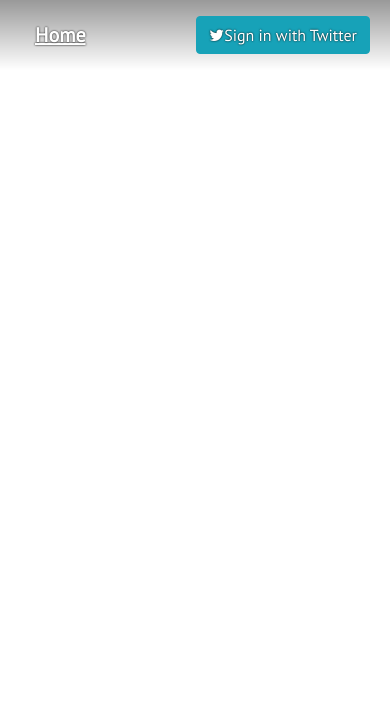
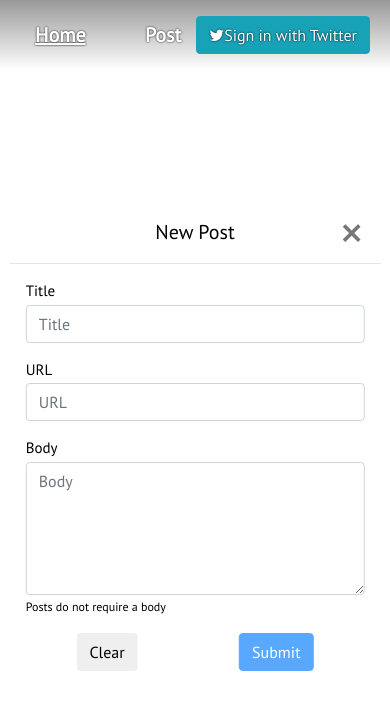
Before and after one commit to babyccino/Ginterest, an Angular app: page / in a window 390 px wide. Shown: the top 710 px of the page. Built offline with nearby package versions, Linux system fonts and the light colour scheme; no server answers.

Commit message:
form sizing

```diff
--- a/src/app/components/header/header.component.html
+++ b/src/app/components/header/header.component.html
@@ -5,7 +5,7 @@
 				[ngClass]="{'underline': userViewing == ''}" [routerLink]="'/'">Home</a>
 			<a class="animation-transition button-container my-nav-left underline">{{userViewing}}</a>
 			<div class="dropdown-container animation-transition button-container"
-				*ngIf="isAuthenticated">
+				>
 				<button class="dropdown-button">Post</button>
 				<!-- tabindex to make elements focusable, necessary for the css only dropdown -->
 				<div class="dropdown-content">
--- a/src/app/components/header/header.component.scss
+++ b/src/app/components/header/header.component.scss
@@ -84,7 +84,7 @@ $nav-height: 70px;
 		z-index: 2;
 
 		&:hover {
-			text-decoration:underline;
+			text-decoration: underline;
 		}
 
 		&:focus ~ .dropdown-content {
@@ -108,8 +108,8 @@ $nav-height: 70px;
 		width: 400px;
 		top: 50%;
 		left: 50%;
-		opacity: 0;
-		transform: translate(-50%, -50%) scale(0.0);
+		opacity: 1;
+		transform: translate(-50%, -50%) scale(1.0);
 		background: white;
 		display: flex;
 		flex-direction: column;
@@ -179,3 +179,10 @@ $nav-height: 70px;
 	border-radius: 50%;
 	box-shadow: 0 0 2px black;
 }
+
+@media only screen and (max-width: 410px) {
+	.dropdown-content {
+		width: 95% !important;
+		margin-top: 22px;
+	}
+}
```
